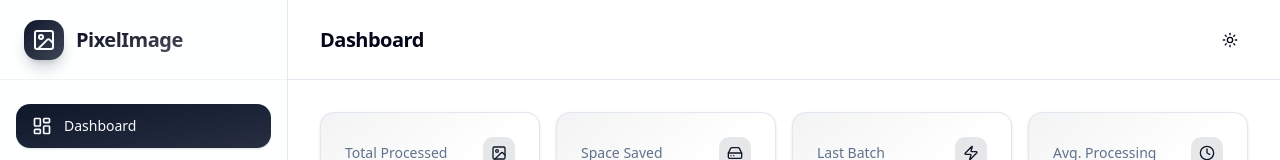
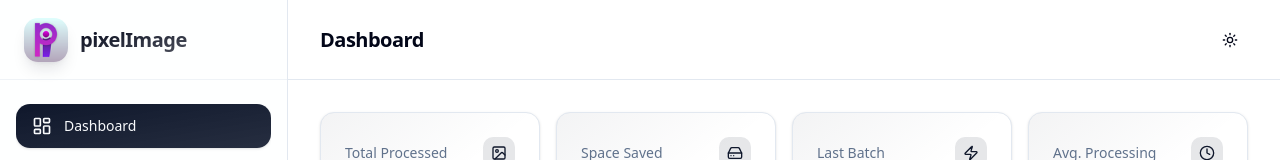
Before and after one commit to pixelThreaderOfficial/pixelImage, a React (Vite) app: page / in a window 1280 px wide. Shown: the top 160 px of the page. Built offline with nearby package versions, Linux system fonts and the light colour scheme.

Commit message:
fix: updated the brandname to "PixelImage" to "pixelImage"

```diff
--- a/index.html
+++ b/index.html
@@ -1,14 +1,17 @@
 <!doctype html>
 <html lang="en">
+
 <head>
   <meta charset="UTF-8" />
-    <link rel="icon" type="image/svg+xml" href="/vite.svg" />
+  <link rel="icon" type="image/webp" href="/icons/pixelImage-32.webp" />
+  <link rel="apple-touch-icon" href="/icons/apple-touch-icon.webp" />
   <meta name="viewport" content="width=device-width, initial-scale=1.0" />
-    <title>Tauri + React + Typescript</title>
+  <title>pixelImage - High Performance Image Optimization</title>
 </head>
 
 <body>
   <div id="root"></div>
   <script type="module" src="/src/main.tsx"></script>
 </body>
+
 </html>
--- a/src-tauri/tauri.conf.json
+++ b/src-tauri/tauri.conf.json
@@ -1,6 +1,6 @@
 {
   "$schema": "https://schema.tauri.app/config/2",
-  "productName": "PixelImage",
+  "productName": "pixelImage",
   "version": "0.1.0",
   "identifier": "com.pixelthreader.pixelimage",
   "build": {
@@ -12,7 +12,7 @@
   "app": {
     "windows": [
       {
-        "title": "PixelImage - Image Optimization",
+        "title": "pixelImage - Image Optimization",
         "width": 1280,
         "height": 800,
         "minWidth": 800,
--- a/src/components/layout/Layout.tsx
+++ b/src/components/layout/Layout.tsx
@@ -7,7 +7,6 @@ import {
     BarChart3,
     History,
     Settings,
-    ImageIcon,
     ChevronLeft,
 } from "lucide-react";
 import { cn } from "@/lib/utils";
@@ -50,21 +49,28 @@ export function Layout({ children }: LayoutProps) {
                     )}
                 >
                     {/* Logo Section */}
-                    <div className="flex h-20 items-center justify-between px-6 border-b border-border/50">
+                    <div className={cn(
+                        "flex h-20 items-center border-b border-border/50 transition-all duration-300",
+                        collapsed ? "justify-center px-4" : "justify-between px-6"
+                    )}>
                         <AnimatePresence mode="wait">
                             <motion.div
                                 key={collapsed ? "collapsed" : "expanded"}
-                                initial={{ opacity: 0, x: -10 }}
-                                animate={{ opacity: 1, x: 0 }}
-                                exit={{ opacity: 0, x: -10 }}
-                                className={cn("flex items-center gap-3", collapsed && "justify-center w-full")}
+                                initial={{ opacity: 0, scale: 0.9 }}
+                                animate={{ opacity: 1, scale: 1 }}
+                                exit={{ opacity: 0, scale: 0.9 }}
+                                className={cn("flex items-center gap-3", collapsed && "justify-center")}
                             >
-                                <div className="flex h-10 w-10 items-center justify-center rounded-xl bg-linear-to-br from-primary to-primary/80 shadow-lg shadow-primary/20">
-                                    <ImageIcon className="h-6 w-6 text-primary-foreground" />
+                                <div className="flex h-11 w-11 shrink-0 items-center justify-center rounded-xl overflow-hidden shadow-lg shadow-primary/10">
+                                    <img
+                                        src="/icons/pixelImage-60x60.webp"
+                                        alt="pixelImage Logo"
+                                        className="h-full w-full object-cover"
+                                    />
                                 </div>
                                 {!collapsed && (
                                     <span className="text-xl font-bold tracking-tight bg-linear-to-br from-foreground to-foreground/70 bg-clip-text text-transparent">
-                                        PixelImage
+                                        pixelImage
                                     </span>
                                 )}
                             </motion.div>
```
Lines whose indentation alone changed are shown as unchanged.
